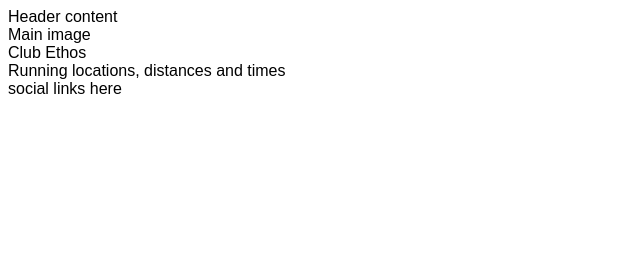
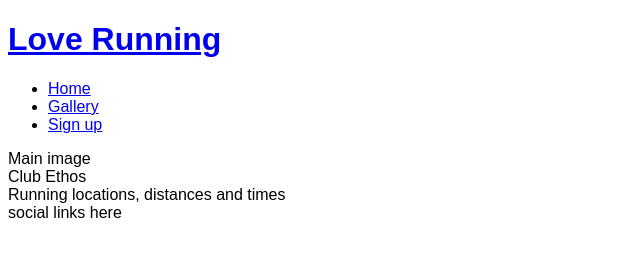
Before and after one commit to Vaidots/love-running, a plain HTML site: page index.html in a window 1280 px wide. Shown: the whole page, without its empty margins (0-640 px from the left). Drawn offline with Linux system fonts and the light colour scheme.

Commit message:
Add basic header structure

```diff
--- a/index.html
+++ b/index.html
@@ -1,5 +1,6 @@
 <!DOCTYPE html>
 <html lang="en">
+
 <head>
     <meta charset="UTF-8">
     <meta http-equiv="X-UA-Compatible" content="IE=edge">
@@ -10,8 +11,26 @@
     <title>Love Running</title>
 
 </head>
+
 <body>
-    <header>Header content</header>
+    <header>
+        <a href="index.html">
+            <h1>Love Running</h1>
+        </a>
+        <nav>
+            <ul>
+                <li>
+                    <a href="indext.html">Home</a>
+                </li>
+                <li>
+                    <a href="#">Gallery</a>
+                </li>
+                <li>
+                    <a href="#">Sign up</a>
+                </li>
+            </ul>
+        </nav>
+    </header>
     <section>
         Main image
     </section>
@@ -25,4 +44,5 @@
         social links here
     </footer>
 </body>
+
 </html>
```
